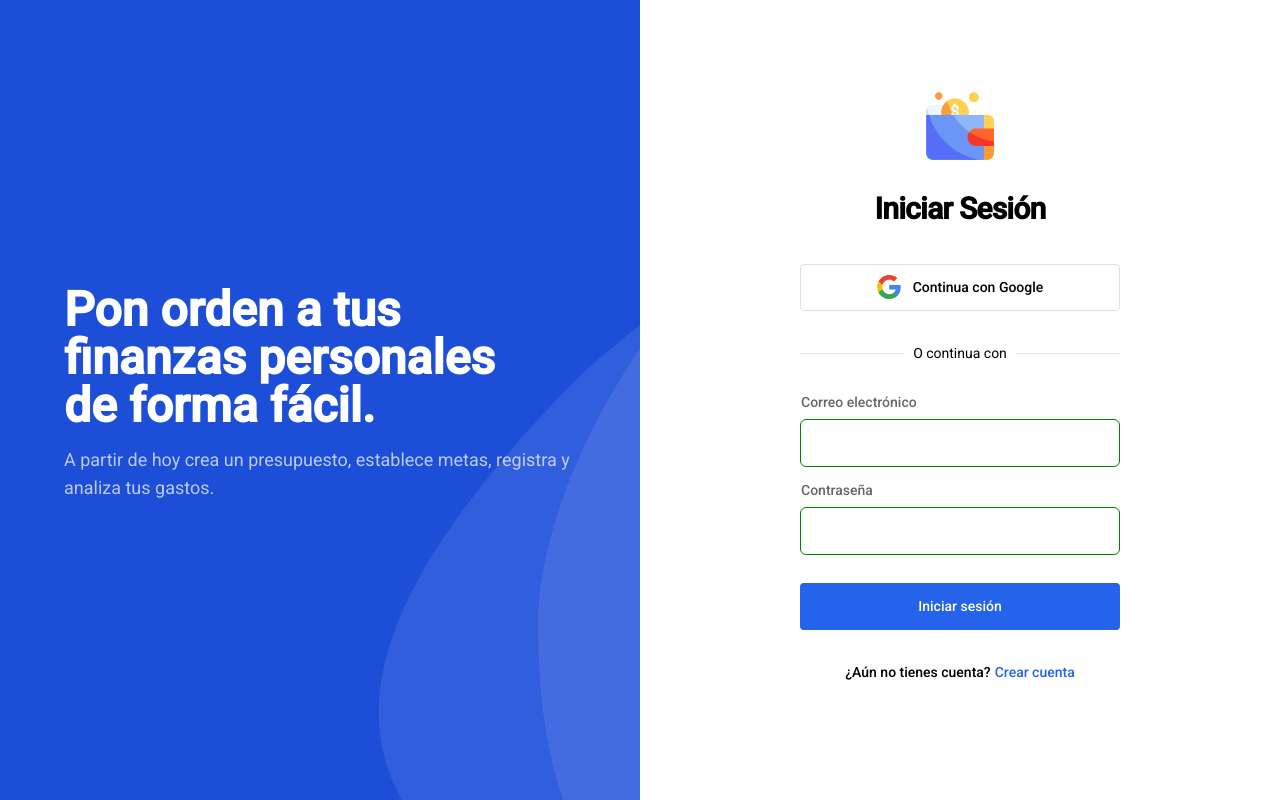
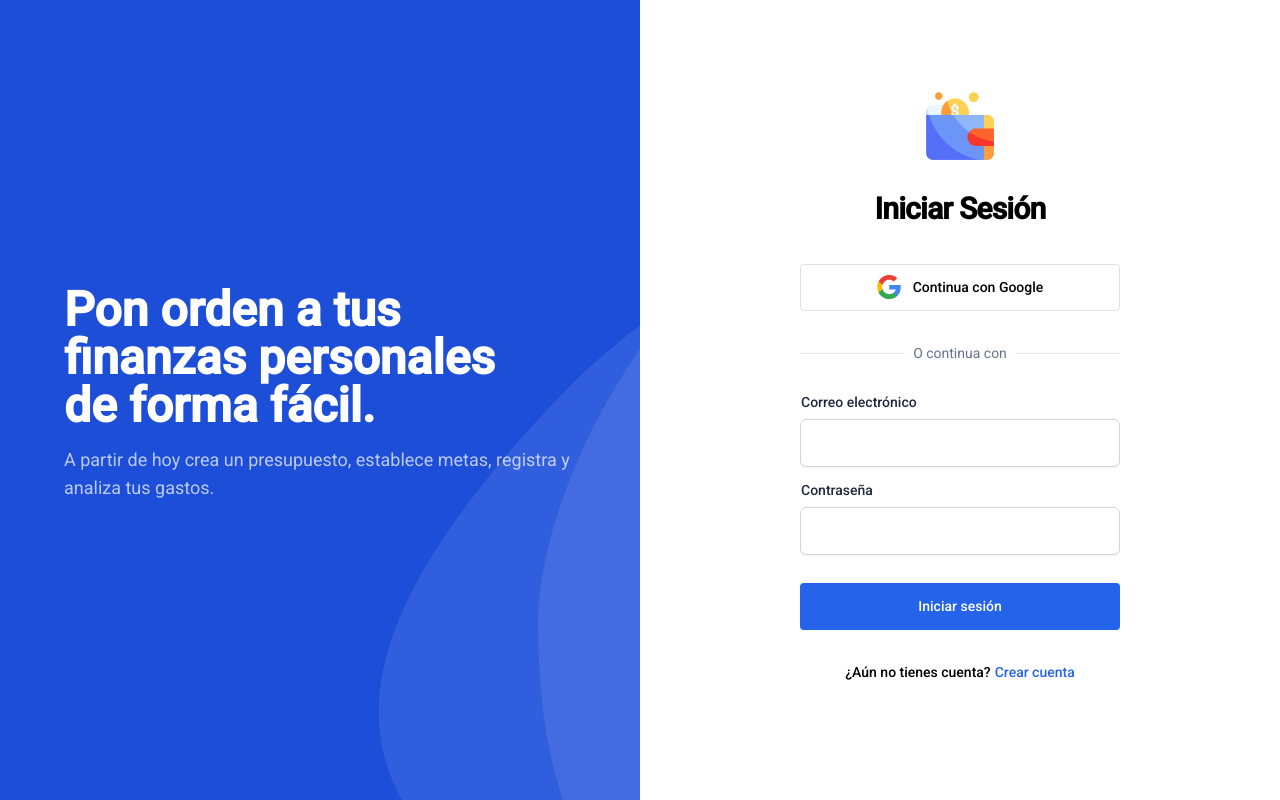
Before and after one commit to DavidBarcenas/angular-finanzas-personales, an Angular app: page /acceder in a window 1280 px wide. Built offline with nearby package versions, Linux system fonts and the light colour scheme.

Commit message:
change infput fields style

```diff
--- a/src/app/auth/auth.component.html
+++ b/src/app/auth/auth.component.html
@@ -52,7 +52,7 @@
 
       <div class="flex items-center my-8">
         <div class="flex-auto mt-px border-t"></div>
-        <div class="mx-2 text-secondary">O continua con</div>
+        <div class="mx-2 text-slate-500">O continua con</div>
         <div class="flex-auto mt-px border-t"></div>
       </div>
       <router-outlet></router-outlet>
--- a/src/styles/angular-material.scss
+++ b/src/styles/angular-material.scss
@@ -10,7 +10,7 @@
 
   /* Invalid */
   &.mat-form-field-invalid .mat-form-field-wrapper .mat-form-field-flex {
-    border: 1px solid red;
+    @apply border-warn;
   }
 
   /* Focused */
@@ -20,7 +20,7 @@
 
   /* Focused and valid fields */
   &.mat-focused:not(.mat-form-field-invalid) .mat-form-field-wrapper .mat-form-field-flex {
-    border: 1px solid orange;
+    @apply border-primary;
   }
 
   /* Disable floating mat-label */
@@ -49,7 +49,8 @@
       border-radius: 6px;
       padding: 0 16px;
       background-color: white;
-      border: 1px solid green;
+      border-width: 1px;
+      @apply border-gray-300 shadow-sm;
 
       .mat-form-field-infix {
         position: static;
@@ -78,6 +79,7 @@
             backface-visibility: hidden;
             transition: none;
             font-weight: 500;
+            color: #1e293b;
           }
         }
       }
--- a/tailwind.config.js
+++ b/tailwind.config.js
@@ -13,6 +13,19 @@ const colors = {
   900: '#1e3a8a',
 };
 
+const colorsRed = {
+  50: '#fef2f2',
+  100: '#fee2e2',
+  200: '#fecaca',
+  300: '#fca5a5',
+  400: '#f87171',
+  500: '#ef4444',
+  600: '#dc2626',
+  700: '#b91c1c',
+  800: '#991b1b',
+  900: '#7f1d1d',
+};
+
 module.exports = {
   content: ['./src/**/*.{html,ts}'],
   darkMode: 'class',
@@ -24,6 +37,10 @@ module.exports = {
           ...colors,
           DEFAULT: colors[600],
         },
+        warn: {
+          ...colorsRed,
+          DEFAULT: colorsRed[600],
+        },
       },
       height: {
         240: '60rem',
```
